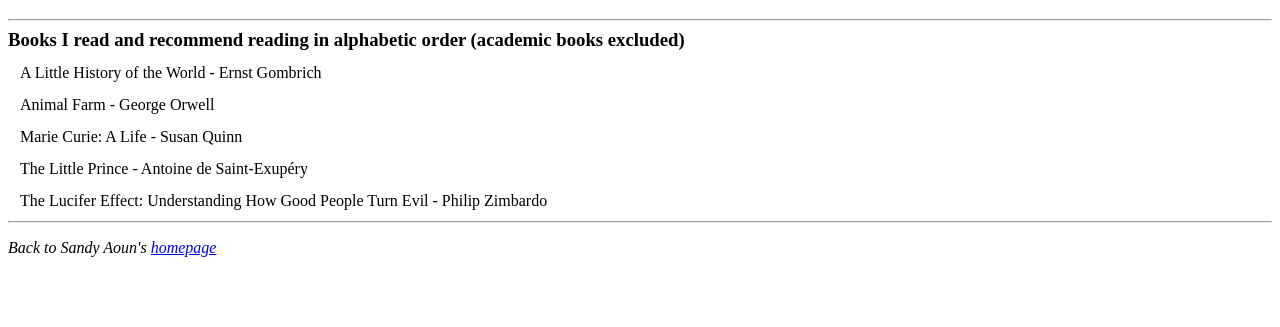
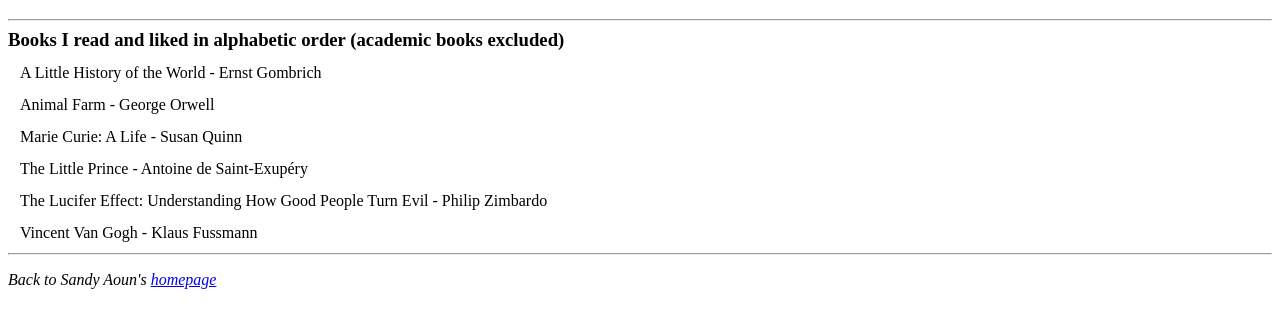
Before and after one commit to sandyaoun/sandyaoun.github.io, a plain HTML site: page books.html in a window 1280 px wide. Shown: the part 71-398 px from the top of the page. Drawn offline with Linux system fonts and the light colour scheme.

Commit message:
Update books.html

```diff
--- a/books.html
+++ b/books.html
@@ -13,7 +13,7 @@
     <h1>Books</h1>
     <hr>
 
-    <h3 class="disInline">Books I read and recommend reading in alphabetic order (academic books excluded)</h3>
+    <h3 class="disInline">Books I read and liked in alphabetic order (academic books excluded)</h3>
 
     <table>
         <tr class="height8">
@@ -65,6 +65,16 @@
           <td class="width0Or5"></td>
           <td>The Lucifer Effect: Understanding How Good People Turn Evil - Philip Zimbardo</td>
         </tr>
+
+        <tr class="height8">
+          <td></td>
+          <td></td>
+        </tr>
+
+        <tr>
+          <td class="width0Or5"></td>
+          <td>Vincent Van Gogh - Klaus Fussmann</td>
+        </tr>
       </tbody>
     </table>
 
```
